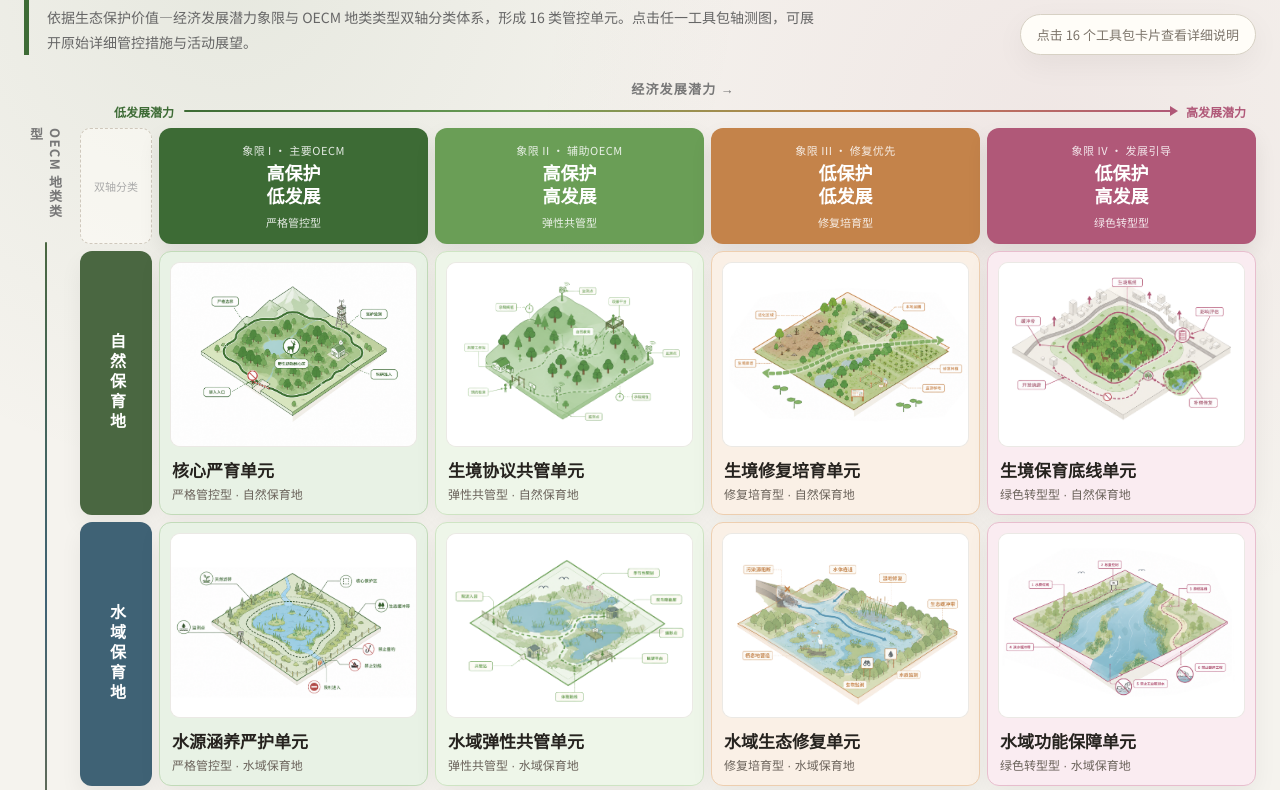
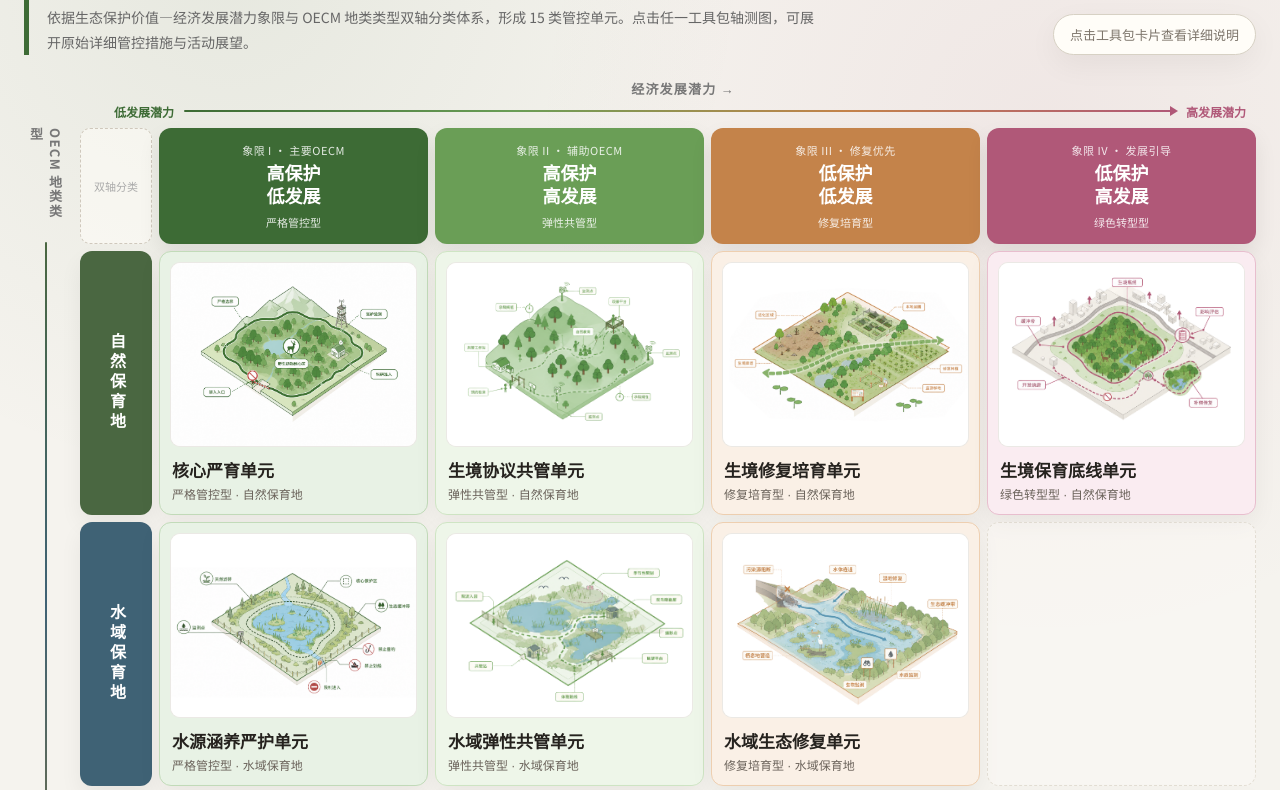
Before and after one commit to xushuhanx/fuping-oecm-toolkit, a plain HTML site: page index.html in a window 1280 px wide. Shown: the part 96-886 px from the top of the page. Drawn offline with Linux system fonts and the light colour scheme.

Commit message:
去掉2-4

```diff
--- a/index.html
+++ b/index.html
@@ -110,6 +110,12 @@
     transform:translateY(-3px);
     box-shadow:0 16px 36px rgba(0,0,0,.12);
   }
+  .empty-cell {
+    border-radius:12px;
+    min-height:226px;
+    background:rgba(255,253,248,.35);
+    border:1px dashed rgba(215,209,196,.65);
+  }
   .cell-1 { background:var(--c1-light); border-color:var(--c1-mid); }
   .cell-2 { background:var(--c2-light); border-color:var(--c2-mid); }
   .cell-3 { background:var(--c3-light); border-color:var(--c3-mid); }
@@ -198,9 +204,9 @@
     <div>
       <div class="header-tag">阜平县 · OECM 规划工具包</div>
       <h1>潜力 OECM 分区管控矩阵</h1>
-      <p class="intro">依据生态保护价值—经济发展潜力象限与 OECM 地类类型双轴分类体系，形成 16 类管控单元。点击任一工具包轴测图，可展开原始详细管控措施与活动展望。</p>
+      <p class="intro">依据生态保护价值—经济发展潜力象限与 OECM 地类类型双轴分类体系，形成 15 类管控单元。点击任一工具包轴测图，可展开原始详细管控措施与活动展望。</p>
     </div>
-    <div class="hint">点击 16 个工具包卡片查看详细说明</div>
+    <div class="hint">点击工具包卡片查看详细说明</div>
   </header>
 
   <div class="axis-x-label">经济发展潜力 →</div>
@@ -305,15 +311,7 @@
             <div class="unit-tags">修复培育型 · 水域保育地</div>
           </div>
         </button>
-        <button class="unit-card cell-4"
-          data-r="1" data-c="3"
-          aria-label="打开 水域功能保障单元 详细说明">
-          <div class="thumb-wrap"><img src="assets/unit_2_4.png" alt="水域功能保障单元轴测图"></div>
-          <div class="unit-info">
-            <div class="unit-name">水域功能保障单元</div>
-            <div class="unit-tags">绿色转型型 · 水域保育地</div>
-          </div>
-        </button><div class="row-header" style="--row:#7a7040"><span>生态友好农田</span></div>
+        <div class="empty-cell" aria-hidden="true"></div><div class="row-header" style="--row:#7a7040"><span>生态友好农田</span></div>
         <button class="unit-card cell-1"
           data-r="2" data-c="0"
           aria-label="打开 野境共存严护单元 详细说明">
@@ -521,22 +519,6 @@ const details = [
     ]
   },
   {
-    "r": 1,
-    "c": 3,
-    "unit": "水域功能保障单元",
-    "row": "水域保育地",
-    "colType": "象限 IV · 发展引导",
-    "colLabel": "低保护-高发展",
-    "colSub": "绿色转型型",
-    "color": "#b05878",
-    "img": "assets/unit_2_4.png",
-    "measures": [
-      "设定水体开发利用总量上限，禁止工业取水、污水排放及影响水文的硬化工程",
-      "允许有序开展滨水休闲与旅游活动，设定并严守承载容量底线",
-      "以水质底线红线为核心管控抓手，低于设定标准时立即触发限流与整改机制"
-    ]
-  },
-  {
     "r": 2,
     "c": 0,
     "unit": "野境共存严护单元",
```
